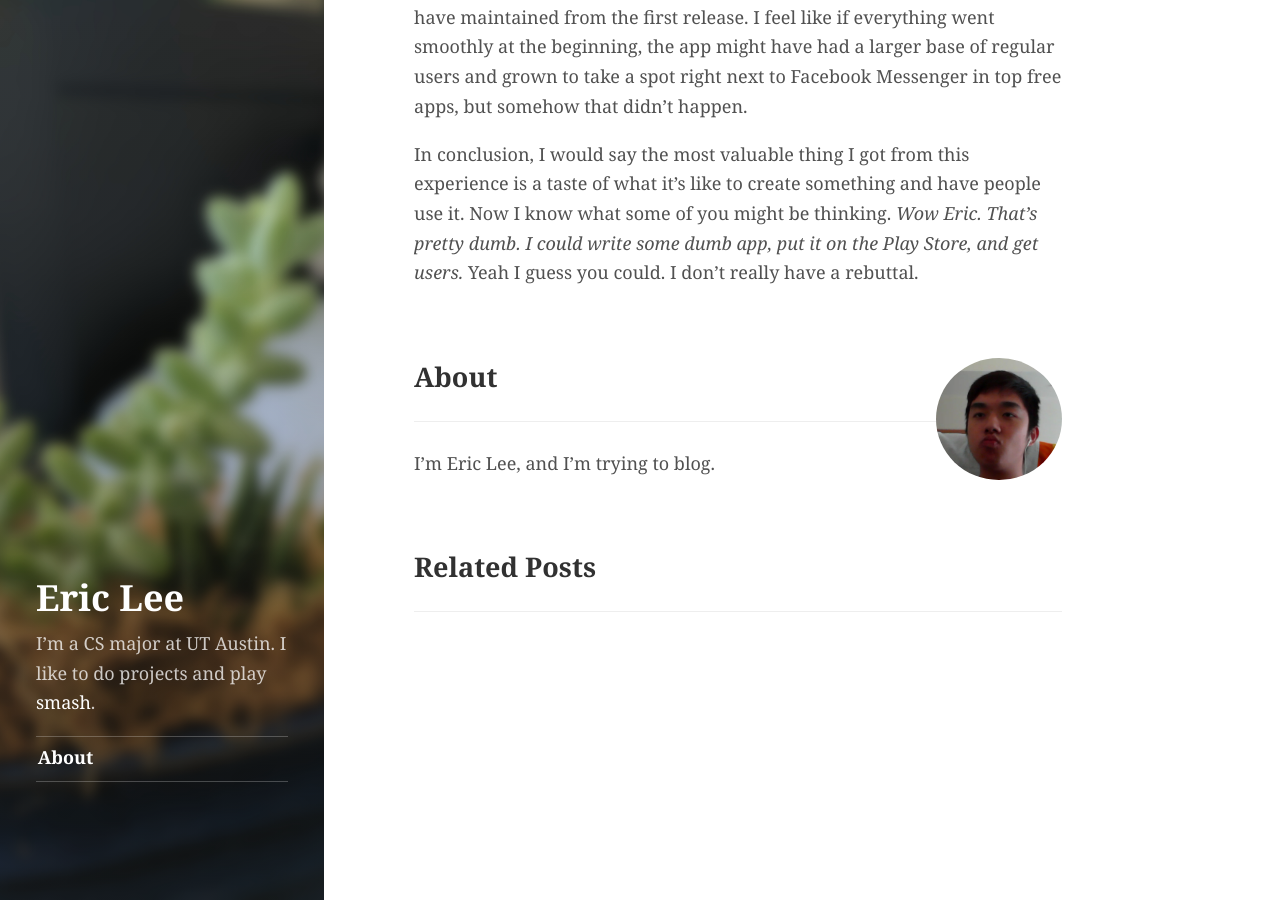
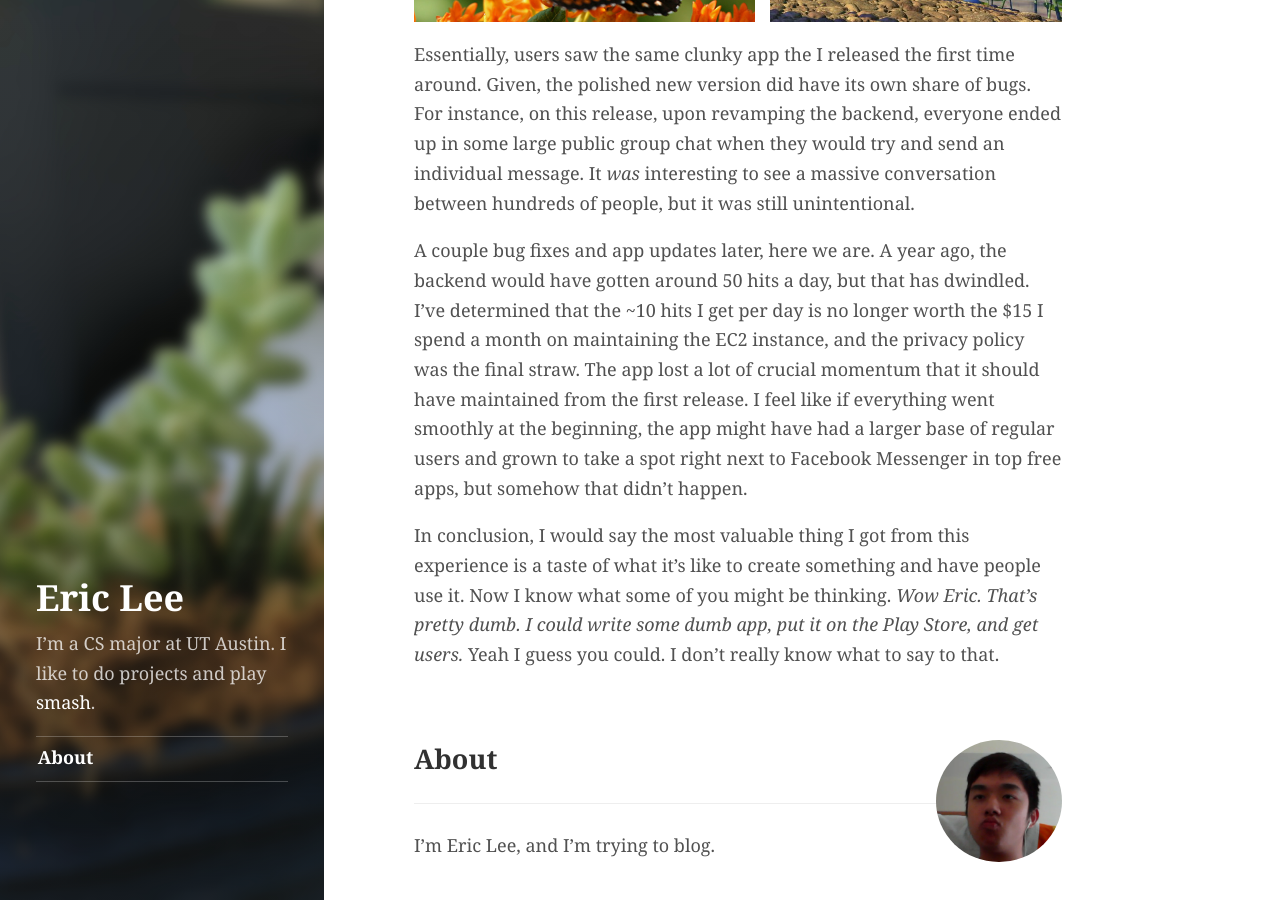
Before and after one commit to ericlee123/ericlee123.github.io, a Jekyll site: the page built from _posts/2017-02-07-super-smash-bros-locator-obituary.md, in a window 1280 px wide and 900 px high, scrolled down 2991 px. Built offline with Jekyll 4.4.1, drawn with Linux system fonts in a browser that asks for light colours.

Commit message:
finished ssbl obituary post

```diff
--- a/_config.yml
+++ b/_config.yml
@@ -2,6 +2,7 @@
 gems:
   - jekyll-sitemap
   - jekyll-paginate
+  - jekyll-feed
 
 # Permalinks
 permalink:           pretty
--- a/_layouts/blog.html
+++ b/_layouts/blog.html
@@ -1,6 +1,10 @@
 ---
 layout: default
 ---
+
+<head>
+  {% feed_meta %}
+</head>
 
 {% for post in paginator.posts %}
   {% include post.html post=post link_title=true %}
--- a/_posts/2017-02-07-super-smash-bros-locator-obituary.md
+++ b/_posts/2017-02-07-super-smash-bros-locator-obituary.md
@@ -43,7 +43,10 @@
 I would obsessively check the number of entries within the MySQL database and naturally conclude that
 I was simply the best programmer to ever do it.
 
-[comment]: <> (Add screenshot of top new rising app and also of gc controllers on map)
+<div style="width:100%">
+  <img src="/public/img/ssbl/top-new-free.png" style="float:left;width:49%"/>
+  <img src="/public/img/ssbl/gc-on-map.png" style="float:right;width:49%"/>
+</div>
 
 Seeing the large influx of users and even larger influx of bug reports, I decided to overhaul
 everything. I got the help of my pair programming partner, [Ashwin](http://madavan.me/), to rewrite
@@ -58,10 +61,11 @@
 but our users saw the same unfit-to-survive caterpillar with a pair of paper-mache wings haphazardly
 glued onto its back.
 
-<p align="center">
-  <img style="center" src="/public/img/ssbl/majestic-butterfly.jpg" width="256" title="what we saw">
-  <img style="center" src="/public/img/ssbl/caterpillar-with-wings.png" width="256" title="what they saw">
-</p>
+
+<div style="width:100%;height:200px">
+  <img src="/public/img/ssbl/majestic-butterfly.jpg" style="float:left;width:52.56%;height:100%" title="what we saw"/>
+  <img src="/public/img/ssbl/caterpillar-with-wings.png" style="float:right;width:45%;height:100%" title="what they saw"/>
+</div>
 
 Essentially, users saw the same clunky app the I released the first time around. Given, the
 polished new version did have its own share of bugs. For instance, on this release, upon revamping
@@ -80,4 +84,4 @@
 In conclusion, I would say the most valuable thing I got from this experience is a taste of what
 it's like to create something and have people use it. Now I know what some of you might be
 thinking. _Wow Eric. That's pretty dumb. I could write some dumb app, put it on the Play Store,
-and get users._ Yeah I guess you could. I don't really have a rebuttal.
+and get users._ Yeah I guess you could. I don't really know what to say to that.
```
Also changed, not shown: about.md (+1 -1 lines), public/img/ssbl/gc-on-map.png (added), public/img/ssbl/top-new-free.png (added).
